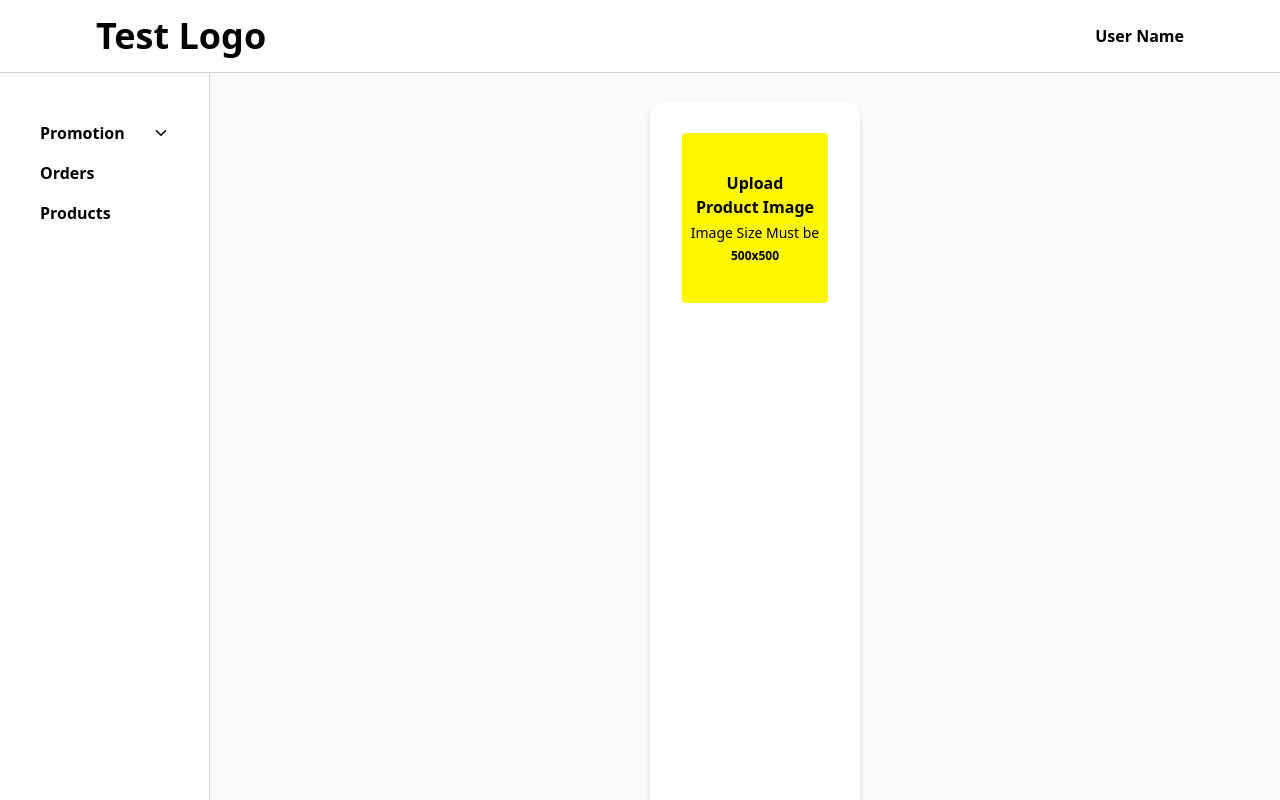
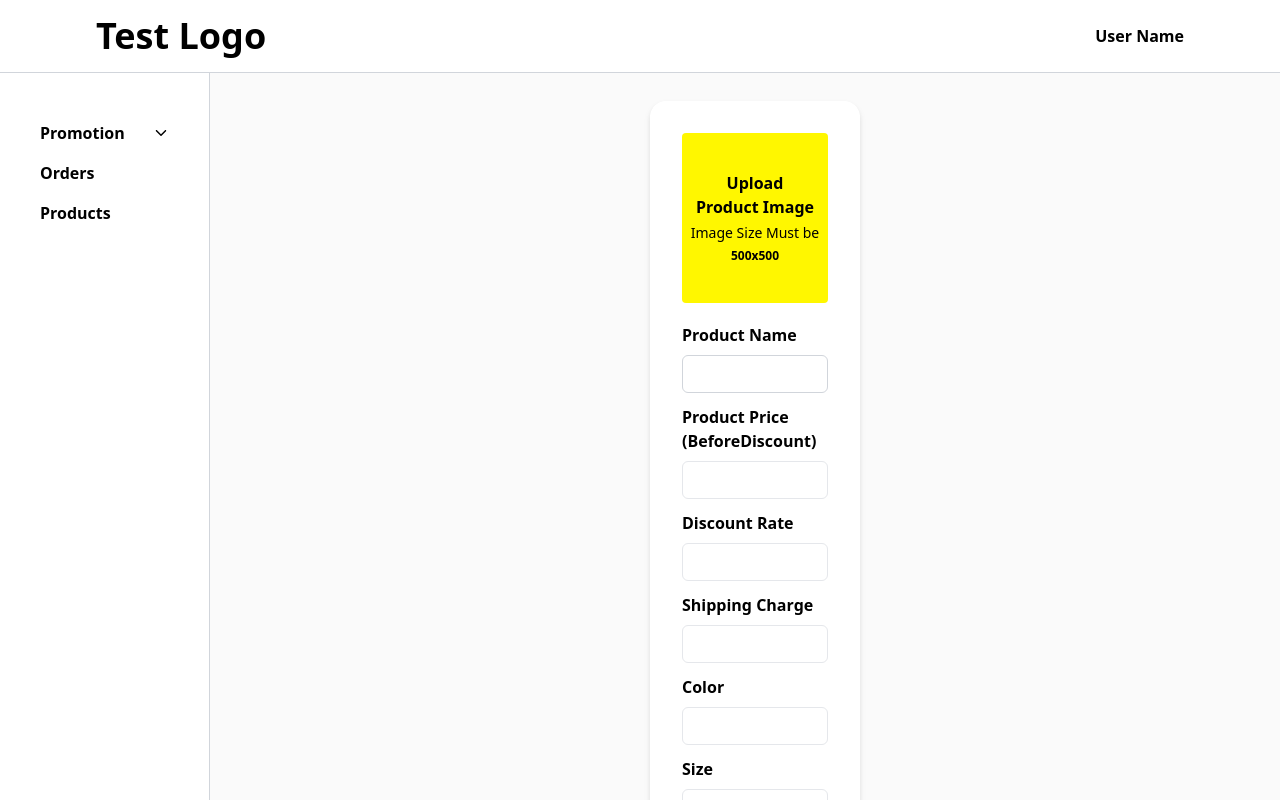
Before and after one commit to Zayed-Fahim/Client-Zayanax_limited-Task, a React (Create React App) app: page /dashboard/products/add-new-products in a window 1280 px wide. Built offline with nearby package versions, Linux system fonts and the light colour scheme.

Commit message:
add product component done

```diff
--- a/src/pages/components/Dashboard/AddProduct.jsx
+++ b/src/pages/components/Dashboard/AddProduct.jsx
@@ -3,7 +3,7 @@ import AddProductForm from "../../smallComponents/Dashboard/AddProductForm";
 
 const AddProduct = () => {
   return (
-    <div className="flex w-5/6 py-7 h-full justify-center items-center">
+    <div className="flex w-5/6 py-7 h-max justify-center items-center">
       <AddProductForm />
     </div>
   );
--- /dev/null
+++ b/src/pages/reuseableComponents/StatusButton.jsx
@@ -0,0 +1,40 @@
+import React from "react";
+
+const StatusButton = ({ firstText, secondText, isChecked, setIsChecked }) => {
+  const handleChecked = () => {
+    setIsChecked(!isChecked);
+  };
+  return (
+    <div className="flex justify-between items-center">
+      <h1 className="font-semibold">Active</h1>
+      <div>
+        <label
+          htmlFor="switcher"
+          className="flex justify-center cursor-pointer mt-4"
+        >
+          <div className="relative flex justify-between w-28 h-8 border rounded-3xl">
+            <input
+              id="switcher"
+              type="checkbox"
+              className="hidden peer"
+              onChange={handleChecked}
+            />
+            <span className="w-5 h-full font-semibold pt-0.5 text-center flex-grow relative z-20 self-center transition text-white peer-checked:text-gray-400">
+              {firstText}
+            </span>
+            <span className="w-5 h-full font-semibold pt-0.5 text-center flex-grow relative z-20 self-center transition peer-checked:text-white">
+              {secondText}
+            </span>
+            <span
+              className={`absolute toggle z-10 h-full w-14 rounded-3xl transition-all top-0 left-0 peer-checked:left-[calc(100%-56px)] ${
+                isChecked ? "bg-[#00B55B]" : "bg-[#EF0031]"
+              }`}
+            />
+          </div>
+        </label>
+      </div>
+    </div>
+  );
+};
+
+export default StatusButton;
--- a/src/pages/smallComponents/Dashboard/AddProductForm.jsx
+++ b/src/pages/smallComponents/Dashboard/AddProductForm.jsx
@@ -1,10 +1,166 @@
-import React from "react";
+import React, { useState } from "react";
 import ProductImage from "./ProductImage";
+import { zodResolver } from "@hookform/resolvers/zod";
+import { useForm } from "react-hook-form";
+import { z } from "zod";
+import InputError from "../../reuseableComponents/InputError";
+import Button from "../../reuseableComponents/Button";
+import StatusButton from "../../reuseableComponents/StatusButton";
 
 const AddProductForm = () => {
+  const [isChecked, setIsChecked] = useState(true);
+  const [processedImage, setProcessedImage] = useState(null);
+  const [imageError, setImageError] = useState(null);
+  const addProductButtonClassNames =
+    "py-2 border border-gray-200 px-6 font-bold rounded-3xl bg-[#FFF700]";
+
+  const validation = z.object({
+    productName: z
+      .string()
+      .min(1)
+      .regex(/^[a-zA-Z0-9\s]*$/),
+    productPriceBeforeDiscount: z.string().min(1).regex(/^\d+$/),
+    discountRate: z.string().regex(/^(\d+)?(\.\d{1,3})?$/),
+    shippingCharge: z
+      .string()
+      .min(1)
+      .regex(/^(\d+)?(\.\d{1,3})?$/),
+    color: z
+      .string()
+      .min(3)
+      .regex(/^[a-zA-Z\s]*$/),
+    size: z.string().regex(/^[a-zA-Z0-9\s]*$/),
+  });
+
+  const {
+    handleSubmit,
+    reset,
+    register,
+    formState: { errors },
+  } = useForm({ resolver: zodResolver(validation) });
+  const onSubmit = (data) => {
+    if (!processedImage) {
+      setImageError("Please select an image");
+      return;
+    } else if (processedImage) {
+      setImageError(null);
+    }
+    console.log(data);
+    setProcessedImage(null);
+    setImageError(null);
+    reset();
+  };
   return (
-    <form className="bg-white w-[20%] h-screen drop-shadow-md p-8 rounded-2xl">
-      <ProductImage />
+    <form
+      className="bg-white w-[20%] drop-shadow-md p-8 rounded-2xl flex gap-5 flex-col"
+      onSubmit={handleSubmit(onSubmit)}
+    >
+      <ProductImage
+        processedImage={processedImage}
+        setProcessedImage={setProcessedImage}
+        setImageError={setImageError}
+      />
+      {imageError && !processedImage && <InputError text={imageError} />}
+      <div className="flex gap-3 flex-col">
+        <div>
+          <label htmlFor="productName" className="font-semibold pb-2">
+            Product Name
+          </label>
+          <input
+            className="appearance-none border pl-4 border-gray-300 rounded-md w-full py-2 text-gray-600 leading-tight focus:outline-none mt-2"
+            id="productName"
+            type="text"
+            {...register("productName", {
+              required: true,
+            })}
+          />
+        </div>
+        {errors?.productName && <InputError text="Product Name is required!" />}
+
+        <div>
+          <label
+            htmlFor="productPriceBeforeDiscount"
+            className="font-semibold pb-2"
+          >
+            Product Price (BeforeDiscount)
+          </label>
+          <input
+            className="appearance-none border pl-4 border-gray-200 rounded-md w-full py-2 text-gray-600 leading-tight focus:outline-none mt-2"
+            id="productPriceBeforeDiscount"
+            type="productPriceBeforeDiscount"
+            {...register("productPriceBeforeDiscount", { required: true })}
+          />
+        </div>
+        {errors.productPriceBeforeDiscount && (
+          <InputError text="Price is required! Must be number" />
+        )}
+
+        <div>
+          <label htmlFor="discountRate" className="font-semibold pb-2">
+            Discount Rate
+          </label>
+          <input
+            className="appearance-none border pl-4 border-gray-200 rounded-md w-full py-2 text-gray-600 leading-tight focus:outline-none mt-2"
+            id="discountRate"
+            type="discountRate"
+            {...register("discountRate")}
+          />
+        </div>
+        {errors.discountRate && (
+          <InputError text="Discount rate is not valid!" />
+        )}
+
+        <div>
+          <label htmlFor="shippingCharge" className="font-semibold pb-2">
+            Shipping Charge
+          </label>
+          <input
+            className="appearance-none border pl-4 border-gray-200 rounded-md w-full py-2 text-gray-600 leading-tight focus:outline-none mt-2"
+            id="shippingCharge"
+            type="shippingCharge"
+            {...register("shippingCharge", { required: true })}
+          />
+        </div>
+        {errors.shippingCharge && (
+          <InputError text="Shipping charge is required! Shipping charge is not valid!" />
+        )}
+
+        <div>
+          <label htmlFor="color" className="font-semibold pb-2">
+            Color
+          </label>
+          <input
+            className="appearance-none border pl-4 border-gray-200 rounded-md w-full py-2 text-gray-600 leading-tight focus:outline-none mt-2"
+            id="color"
+            type="text"
+            {...register("color", { required: true })}
+          />
+        </div>
+        {errors.color && <InputError text="Color is not valid!" />}
+
+        <div>
+          <label htmlFor="size" className="font-semibold pb-2">
+            Size
+          </label>
+          <input
+            className="appearance-none uppercase border pl-4 border-gray-200 rounded-md w-full py-2 text-gray-600 leading-tight focus:outline-none mt-2"
+            id="size"
+            type="text"
+            {...register("size", { required: true })}
+          />
+        </div>
+        {errors.size && <InputError text="Size is not valid!" />}
+
+        <StatusButton
+          isChecked={isChecked}
+          setIsChecked={setIsChecked}
+          firstText="Yes"
+          secondText="No"
+        />
+      </div>
+      <div className="flex items-center justify-center">
+        <Button classNames={addProductButtonClassNames} text="Add Product" />
+      </div>
     </form>
   );
 };
--- a/src/pages/smallComponents/Dashboard/ProductImage.jsx
+++ b/src/pages/smallComponents/Dashboard/ProductImage.jsx
@@ -1,11 +1,11 @@
-import React, { useRef, useState } from "react";
+import React, { useRef } from "react";
+import { RiDeleteBinLine } from "react-icons/ri";
 import Resizer from "react-image-file-resizer";
 import Button from "../../reuseableComponents/Button";
-import { RiDeleteBinLine } from "react-icons/ri";
 
-const ProductImage = () => {
+const ProductImage = ({ setProcessedImage, processedImage, setImageError }) => {
   const fileInputRef = useRef(null);
-  const [processedImage, setProcessedImage] = useState(null);
+
   const removeButtonClassNames =
     "bg-white px-3 py-1 shadow rounded absolute bottom-2 right-2";
 
@@ -30,7 +30,7 @@ const ProductImage = () => {
       const image = await resizeFile(file);
       setProcessedImage(image);
     } catch (err) {
-      console.log(err);
+      setImageError(err.message);
     }
   };
 
```
